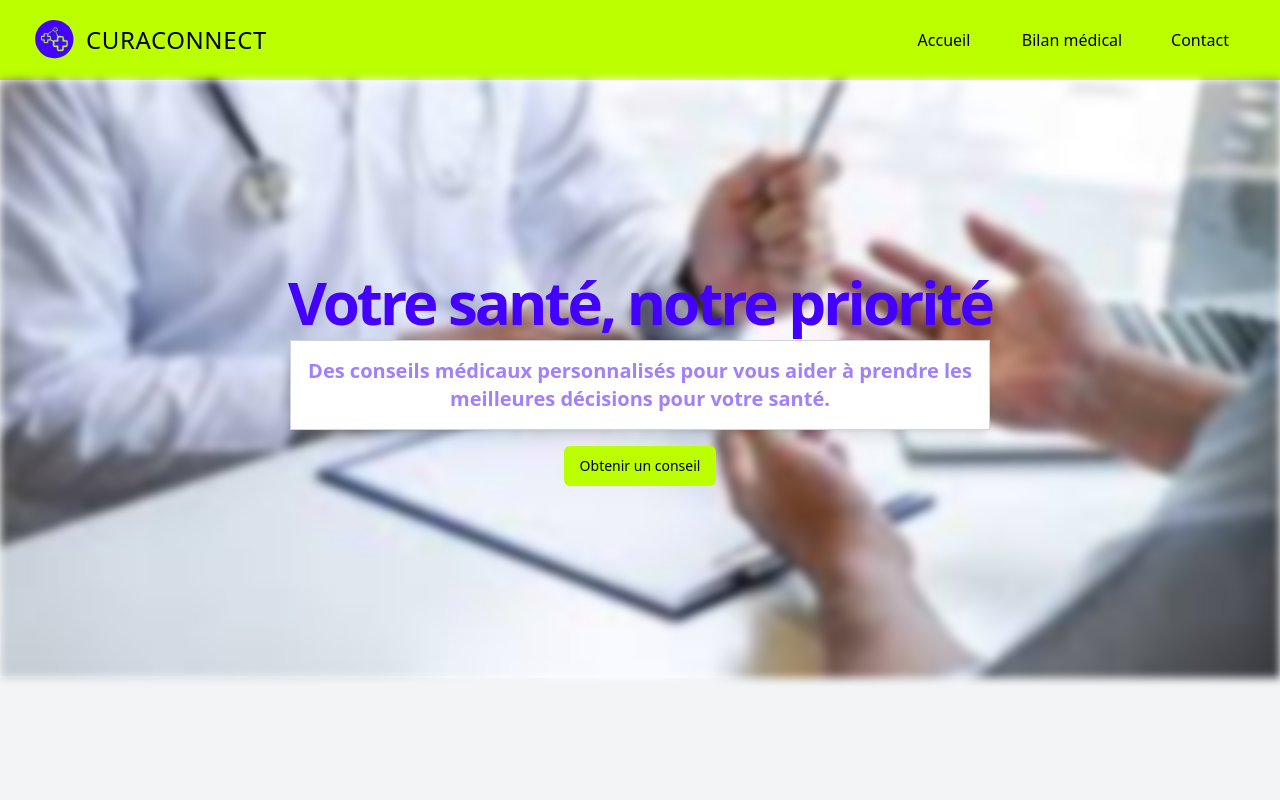
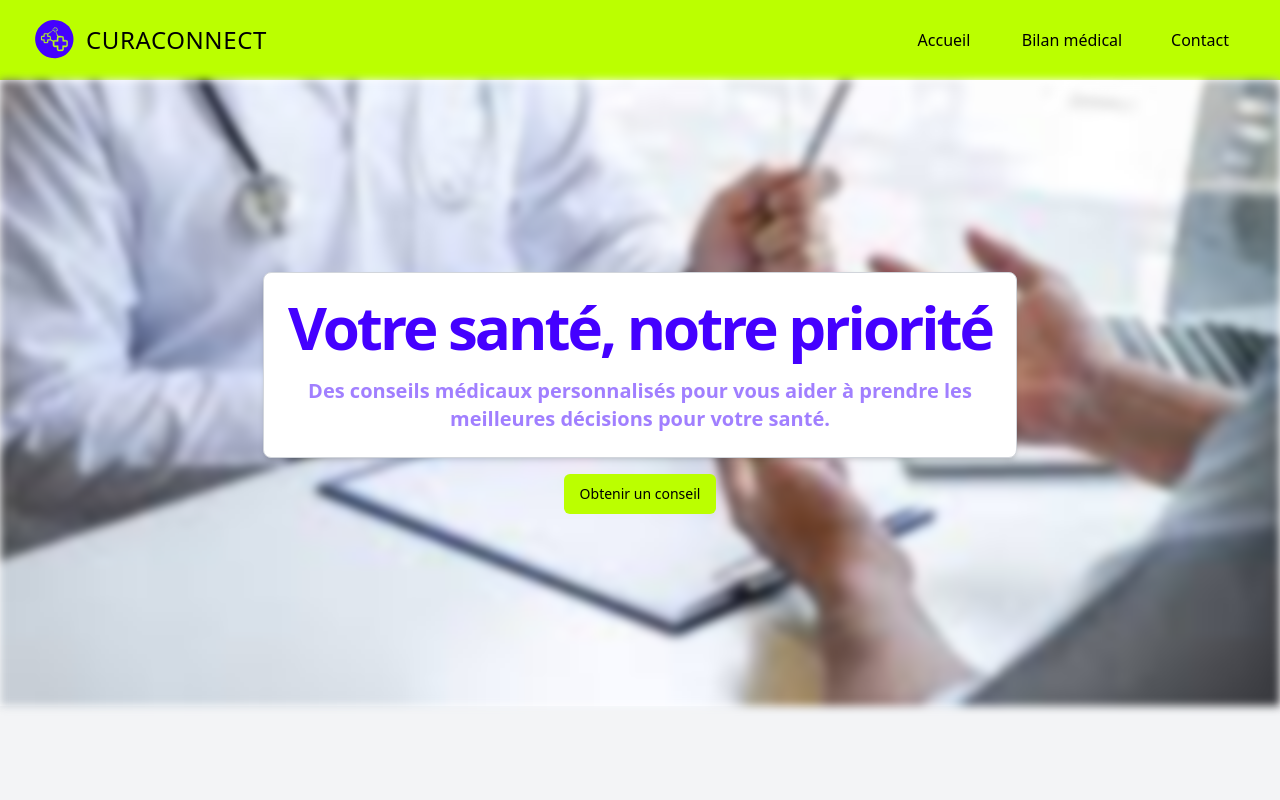
Before and after one commit to SaintenoyTom/Workshop-2024-G22, a Next.js app: page / in a window 1280 px wide. Shown: the top 800 px of the page. Built offline with nearby package versions, Linux system fonts and the light colour scheme.

Commit message:
Encart accueil

```diff
--- a/app/page.tsx
+++ b/app/page.tsx
@@ -12,13 +12,17 @@ export default function HomePage() {
           <div className="absolute inset-0 bg-cover bg-center bg-[url('/images/imageC1.jpeg')] blur-sm"></div>
           <div className="relative container px-4 sm:px-6 md:px-8">
             <div className="flex flex-col items-center space-y-4 text-center ">
-              <div className="space-y-2">
-                <h1 className="text-3xl font-bold tracking-tighter sm:text-4xl md:text-5xl lg:text-6xl text-[#4400ff]">
+              <div className="space-y-1">
+              <div className="space-y-5 bg-white p-6 rounded-lg shadow-md border border-gray-300 leading-relaxed">
+                <h1 className="text-2xl sm:text-3xl md:text-4xl lg:text-5xl xl:text-6xl font-bold tracking-tighter text-[#4400ff]">
                   Votre santé, notre priorité
                 </h1>
-                <p className="mx-auto max-w-[700px] text-[#4400ff]/50 md:text-xl text-base font-bold bg-white border border-gray-300 p-4 shadow-lg">
+                <p className="mx-auto max-w-[700px] text-[#4400ff]/50 text-sm sm:text-base md:text-lg lg:text-xl font-bold">
                   Des conseils médicaux personnalisés pour vous aider à prendre les meilleures décisions pour votre santé.
                 </p>
+              </div>
+
+
 
               </div>
               <div>
```
